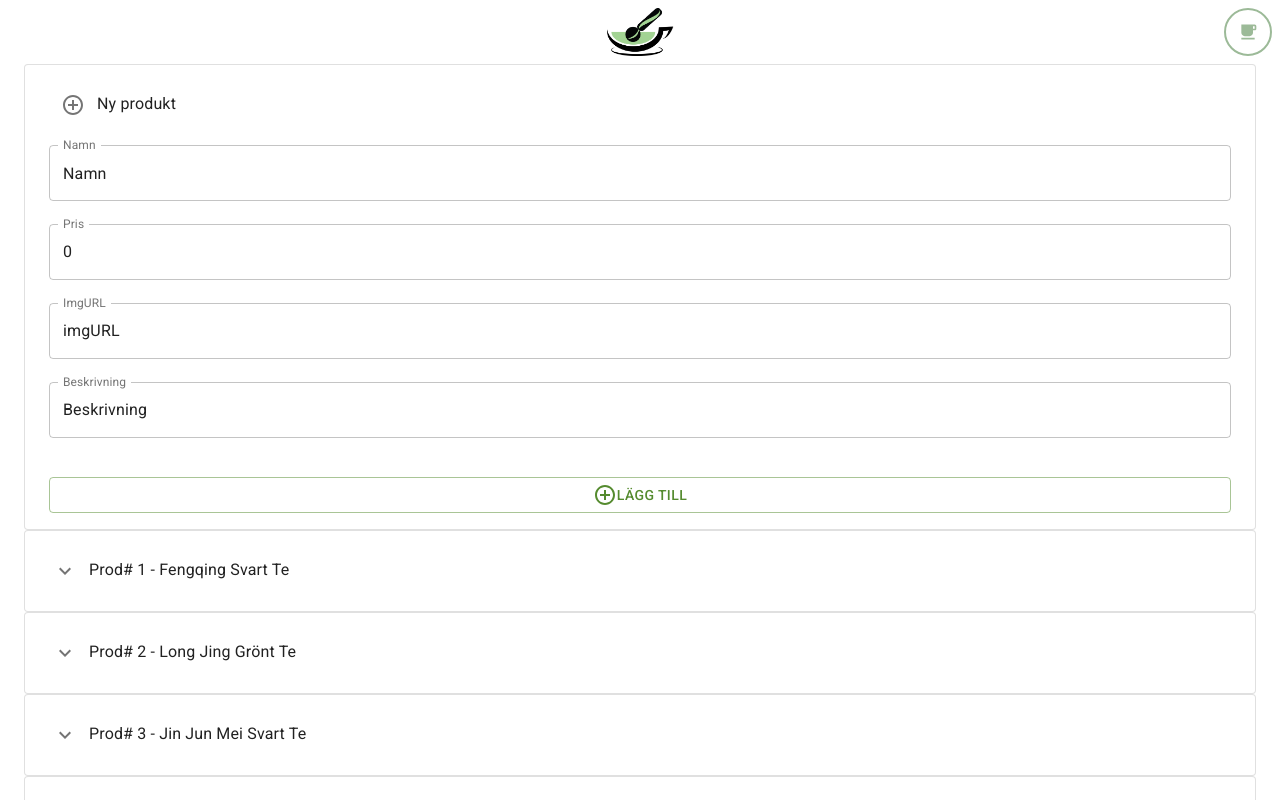
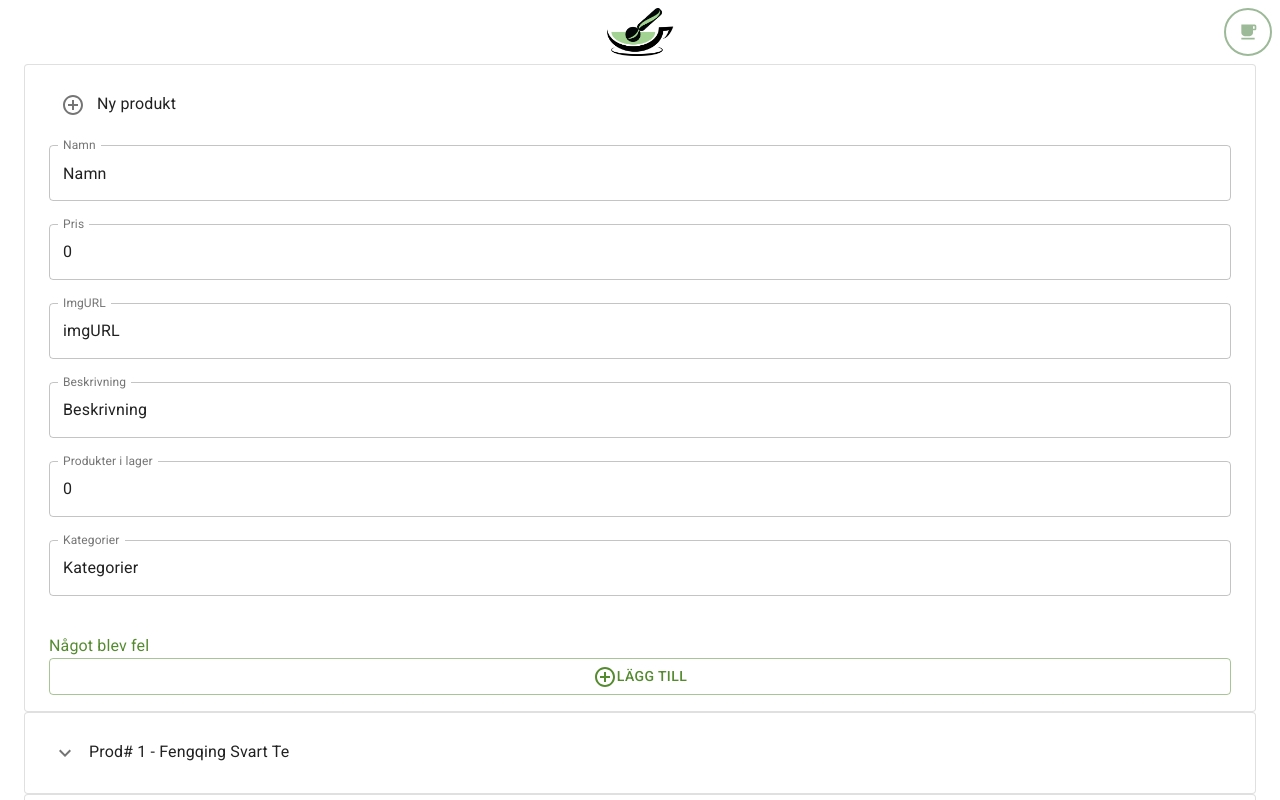
Before and after one commit to alexbryw/te-webshop-api, a React (Create React App) app in the folder client/: page /admin in a window 1280 px wide. Both pictures are taken after a click on the element "Ny produkt". Shown: the top 800 px of the page. Built offline with nearby package versions, Linux system fonts and the light colour scheme.

Commit message:
add number in stock and category in admin

```diff
--- a/client/src/components/ShoppingCart.tsx
+++ b/client/src/components/ShoppingCart.tsx
@@ -5,15 +5,16 @@ import DeleteRoundedIcon from '@material-ui/icons/DeleteForeverRounded'
 import AddIcon from '@material-ui/icons/Add'
 import RemoveIcon from '@material-ui/icons/Remove'
 import { Link as RouterLink} from 'react-router-dom'
+import { CartItem } from '../typings'
 
 export default function ShoppingCart() {
     return (
         <CartContext.Consumer>
-            {(cartState) => (
+            {(cartState: any) => (
                 <div>
                     <List>
                         {cartState.cartList?.length > 0 ?
-                            cartState.cartList.map(cartItem =>
+                            cartState.cartList.map((cartItem: CartItem) =>
                                 <div key={cartItem.id}>
                                     <ListItem >
                                         <Hidden only="xs">
--- a/client/src/components/admin/EditItem.tsx
+++ b/client/src/components/admin/EditItem.tsx
@@ -23,7 +23,10 @@ interface State {
     name: string,
     price: number,
     imgURL: string,
-    description: string
+    description: string,
+    nrInStock: number,
+    category: string
+
 }
 
 export default class EditItem extends React.Component<Props, State> {
@@ -35,7 +38,9 @@ export default class EditItem extends React.Component<Props, State> {
             name: props.itemData.name,
             price: props.itemData.price,
             imgURL: props.itemData.imgURL,
-            description: props.itemData.description
+            description: props.itemData.description,
+            nrInStock: props.itemData.nrInStock,
+            category: props.itemData.category
         }
     }
 
@@ -45,6 +50,8 @@ export default class EditItem extends React.Component<Props, State> {
     handlePriceInput = (event: { target: { value: any } }) => this.setState({price:event.target.value})
     handleimgURLChange = (event: { target: { value: any } }) => this.setState({imgURL:event.target.value})
     handleDescriptionInput = (event: { target: { value: any } }) => this.setState({description:event.target.value})
+    handleNrInStockInput = (event: { target: { value: any } }) => this.setState({nrInStock:event.target.value})
+    handleCategoryInput = (event: { target: { value: any } }) => this.setState({category:event.target.value})
 
     //Disables the button if there is no content or the number value is NaN
     checkInput(){
@@ -53,7 +60,9 @@ export default class EditItem extends React.Component<Props, State> {
             this.state.name === "" ||
             isNaN(this.state.price) ||
             this.state.imgURL === "" ||
-            this.state.description === ""
+            this.state.description === "" ||
+            isNaN(this.state.nrInStock) ||
+            this.state.category === ""
         ){
             userMassage = "Kan inte skicka"
         } else {
@@ -69,11 +78,13 @@ export default class EditItem extends React.Component<Props, State> {
             this.state.name === "" ||
             isNaN(this.state.price) ||
             this.state.imgURL === "" ||
-            this.state.description === ""
+            this.state.description === "" ||
+            isNaN(this.state.nrInStock) ||
+            this.state.category === ""
         ){
             this.setState({isSentMessage:"Uppdaterade inte"})
         } else {
-            this.setState({isSentMessage:"Uppdaterad"})
+            this.setState({isSentMessage:"Uppdaterad ✅"})
         }
         return userMassage
     }
@@ -84,7 +95,9 @@ export default class EditItem extends React.Component<Props, State> {
             name: this.state.name,
             price: this.state.price,
             imgURL: this.state.imgURL,
-            description: this.state.description
+            description: this.state.description,
+            nrInStock: this.state.nrInStock,
+            category: this.state.category
         }
         let userMassage = this.checkInput()
         return(
@@ -147,6 +160,29 @@ export default class EditItem extends React.Component<Props, State> {
                                 error={this.state.description === ""}
                                 helperText={this.state.description === "" ? 'Tomt fält' : ' '}
                             />
+                            <TextField
+                                fullWidth
+                                name="nrInStock"
+                                label="Produkter i lager"
+                                variant="outlined"
+                                value={this.state.nrInStock}
+                                onChange={this.handleNrInStockInput}
+                                error = {isNaN(this.state.nrInStock)}
+                                helperText={isNaN(this.state.nrInStock)? 'Hur många finns det i lager? ******' : ' '}
+                            />
+                            <TextField
+                                fullWidth
+                                name="category"
+                                label="Kategori"
+                                variant="outlined"
+                                value={this.state.category}
+                                onChange={this.handleCategoryInput}
+                                multiline
+                                rowsMax="4"
+                                error={this.state.category === ""}
+                                helperText={this.state.category === "" ? 'Välj en kategori *****' : ' '}
+                            />
+
                         </form>
                     </FormControl>
                 }
--- a/client/src/components/admin/NewItem.tsx
+++ b/client/src/components/admin/NewItem.tsx
@@ -4,8 +4,6 @@ import Typography from '@material-ui/core/Typography'
 import TextField from '@material-ui/core/TextField'
 import FormControl from '@material-ui/core/FormControl'
 import Button from '@material-ui/core/Button'
-
-
 
 interface Props{
     handleNew: any
@@ -18,7 +16,9 @@ interface State{
     name: string,
     price: number,
     imgURL: string,
-    description: string
+    description: string,
+    nrInStock: number,
+    category: string
 }
 
 export default class NewItem extends React.Component<Props, State> {
@@ -31,7 +31,9 @@ export default class NewItem extends React.Component<Props, State> {
             name: "Namn" ,
             price: 0 ,
             imgURL: "imgURL" ,
-            description: "Beskrivning"
+            description: "Beskrivning",
+            nrInStock: 0,
+            category: "Kategorier"
         }
     }
 
@@ -40,15 +42,20 @@ export default class NewItem extends React.Component<Props, State> {
     handlePriceInput = (event: { target: { value: any } }) => this.setState({price:event.target.value})
     handleimgURLChange = (event: { target: { value: any } }) => this.setState({imgURL:event.target.value})
     handleDescriptionInput = (event: { target: { value: any } }) => this.setState({description:event.target.value})
+    handleNrInStock = (event: {
+        target: { value: any } }) => this.setState({nrInStock:event.target.value})
+    handleCategory = (event: { target: { value: any } }) => this.setState({category:event.target.value})
 
-    //Let the user know if they added a item correctly or not
+    //Let the admin know if they added a item correctly or not
     checkInput(){
         let userMassage
         if(
             this.state.name === "" ||
             isNaN(this.state.price) ||
             this.state.imgURL === "" ||
-            this.state.description === ""
+            this.state.description === "" ||
+            isNaN(this.state.nrInStock) ||
+            this.state.category
         ){
             userMassage = "Något blev fel"
         } else {
@@ -68,7 +75,9 @@ export default class NewItem extends React.Component<Props, State> {
             name: this.state.name ,
             price: this.state.price ,
             imgURL: this.state.imgURL ,
-            description: this.state.description
+            description: this.state.description,
+            nrInStock: this.state.nrInStock,
+            category: this.state.category
         }
         let userMassage = this.checkInput()
 
@@ -119,6 +128,27 @@ export default class NewItem extends React.Component<Props, State> {
                         error={this.state.description === ""}
                         helperText={this.state.description === "" ? 'Tomt fält' : ' '}
                     />
+                    <TextField
+                        fullWidth
+                        name="nrInStock"
+                        type="number"
+                        label="Produkter i lager"
+                        variant="outlined"
+                        value={this.state.nrInStock}
+                        onChange={this.handleNrInStock}
+                        error={isNaN(this.state.nrInStock)}
+                        helperText={isNaN(this.state.nrInStock)? 'Hur många finns i lager?' : ' '}
+                    />
+                     <TextField
+                        fullWidth
+                        name="category"
+                        label="Kategorier"
+                        variant="outlined"
+                        value={this.state.category}
+                        onChange={this.handleCategory}
+                        error={this.state.category === ""}
+                        helperText={this.state.category === "" ? 'Skriv in en  Ka👏te👏go👏ri👏' : ' '}
+                    />
                         <div style={divSpace}/>
                     </form>
                 </FormControl>
--- a/client/src/components/items/itemListCore.ts
+++ b/client/src/components/items/itemListCore.ts
@@ -4,6 +4,8 @@ export interface Product {
     price: number,
     description: string
     imgURL: string
+    nrInStock: number;
+    category: string;
 }
 
 //core itemlist
@@ -13,72 +15,96 @@ export const itemsCore: Array<Product> = [
         name: "Fengqing Svart Te",
         price: 123,
         description: "Fengqing är ett Yunnan svart te med mycket len smak, utfört enligt sitt klassiska recept från 1938. De långa och ömtåliga, guldsvarta bladen är plockade och bearbetade för hand. Drycken har en söt och maltig smak utan kärvhet. Bryggs med fördel med 2.5g i 250ml 90°-gradigt vatten i 3-4 minuter. Säljs 50g/pkt.",
-        imgURL: "https://www.curioustea.com/wp-content/uploads/2018/02/China-Yunnan-Red-Dian-Hong-Feng-Qing-Ye-Sheng-Wild-Purple-Black-Tea-1.jpg"
+        imgURL: "https://www.curioustea.com/wp-content/uploads/2018/02/China-Yunnan-Red-Dian-Hong-Feng-Qing-Ye-Sheng-Wild-Purple-Black-Tea-1.jpg",
+        nrInStock: 0,
+        category: "Svart Te"
         },{
         id: 2,
         name: "Long Jing Grönt Te",
         price: 321,
         description: 'Kinas förmodligen mest kända gröna te, "Drak-källan”, eftertraktat sen innan Ming-dynastin. Lika lättdrucket som det är enkelt att brygga. Drycken har en svag rökelsearoma och har en  lätt rostad, nötig smak. Bryggs med fördel med 2.5g i 250ml 80°-gradigt vatten i 2-3 minuter. Säljs 50g/pkt.',
-        imgURL: "https://www.curioustea.com/wp-content/uploads/2017/12/Long-Jing-Dragon-Well-China-Green-Tea-1.jpg"
+        imgURL: "https://www.curioustea.com/wp-content/uploads/2017/12/Long-Jing-Dragon-Well-China-Green-Tea-1.jpg",
+        nrInStock: 0,
+        category: "Grön Te"
         },{
         id: 3,
         name: "Jin Jun Mei Svart Te",
         price: 231,
         description: "Ett svart te bestående utav de handplockade yttersta yngsta toppskotten. De handrullas och rostas därefter för att få fram den unika maltiga smaken och doften med toner av choklad. Bryggs med fördel med 1-2 tsk per 250 ml. 95°-gradigt vatten i 1-2 minuter. Säljs 50g/pkt.",
-        imgURL: "https://www.curioustea.com/wp-content/uploads/2018/03/China-Fujian-Wu-Yi-Shan-Jin-Jun-Mei-Golden-Beautiful-Eyebrow-Black-Tea-1.jpg"
+        imgURL: "https://www.curioustea.com/wp-content/uploads/2018/03/China-Fujian-Wu-Yi-Shan-Jin-Jun-Mei-Golden-Beautiful-Eyebrow-Black-Tea-1.jpg",
+        nrInStock: 0,
+        category: "Svart Te"
         },{
         id: 4,
         name: "Tie Guan Yin Oolong",
         price: 312,
         description: "De hårt rullade telöven har en härlig, blommig doft och uppfriskande smak. Smaken på den lätt guldiga drycken är lätt men viss eftersmak. Har toner av grönsaker, framförallt paprika. Bryggs med fördel med 2.5g per 250ml vatten. 90°-gradigt vatten i 3-4 minuter. Säljs 50g/pkt.",
-        imgURL: "https://www.curioustea.com/wp-content/uploads/2020/02/Taiwan-Chiayi-Country-Alishan-Tie-Guan-Yin-Iron-Goddess-of-Mercy-Oolong-1.jpg"
+        imgURL: "https://www.curioustea.com/wp-content/uploads/2020/02/Taiwan-Chiayi-Country-Alishan-Tie-Guan-Yin-Iron-Goddess-of-Mercy-Oolong-1.jpg",
+        nrInStock: 0,
+        category: "Gröm Te"
         },{
         id: 5,
         name: "An Ji Bai Cha Grön Te",
         price: 120,
         description: "Ji Bai Cha är ett kälkänt grönt te från häraden Anji I Zhejiang provinsen som enbart består utav väl utvalda knoppar. Även känd som ‘An Ji Vitt Te’ på grund utav utseendet på de plockade löven. Den klara drycken har en krispig och örtig smak med nötigt, växtliga samt umami toner.",
-        imgURL: "https://www.curioustea.com/wp-content/uploads/2019/09/China-Anji-Zhejiang-An-Ji-Bai-Cha-Green-Tea-1.jpg"
+        imgURL: "https://www.curioustea.com/wp-content/uploads/2019/09/China-Anji-Zhejiang-An-Ji-Bai-Cha-Green-Tea-1.jpg",
+        nrInStock: 0,
+        category: "Grön Te"
         },{
         id: 6,
         name: "Bi Luo Chun Grön Te",
         price: 201,
         description: "Bi Luo Chun är ett mjukt men smakrikt grönt te från Jiangsuprovinsen. De handplockade bladen består av fina små toppblad och ludna, ljusa bladskott. Teet har tydliga nöt- och frukttoner med naturlig sötma, med mindre gräsighet än andra kvalitetsteer. Bryggs med fördel med 2.5g per 250ml . 65-80°-gradigt vatten i 2-3 minuter. Säljs 50g/pkt.",
-        imgURL: "https://www.myteaparadise.co.uk/user/products/large/Green%20Jade%20Snail%20QQ.jpg"
+        imgURL: "https://www.myteaparadise.co.uk/user/products/large/Green%20Jade%20Snail%20QQ.jpg",
+        nrInStock: 0,
+        category: "Grön Te"
         },{
         id: 7,
         name: "Da Hong Pao Oolong",
         price: 322,
         description: "Da Hong Pao på kinesiska, stor röd klädnad, syftar på bladens form och färg. Detta Oolongte kommer från Wu Yi-bergen i Fujianprovinsen. Teét rostade toner, lite jordig med viss fruktighet. Bryggs med fördel med 2tsk per 250ml . 90-95ºC-gradigt vatten i 1 minut. Säljs 50g/pkt.",
-        imgURL: "https://images-na.ssl-images-amazon.com/images/I/81JJdrprnhL._SX385_.jpg"
+        imgURL: "https://images-na.ssl-images-amazon.com/images/I/81JJdrprnhL._SX385_.jpg",
+        nrInStock: 0,
+        category: "Svart Te"
         },{
         id: 8,
         name: "Lapsang Souchong",
         price: 233,
         description: "Även känt som Li Shan Xiao Zhong, ett black tea som rökts lätt över tall, vilken resulterar i en distinkt rökig arom. Smaken har en har en god balans mellan rökiga och kryddiga smaker. Medans eftersmaken har syrliga och rena toner  av metallisk och söt. Brewing guide: Bryggs med fördel med 2.5g per 250ml vatten. 90°-gradigt vatten i 3-4 minuter. Säljs 50g/pkt.",
-        imgURL: "https://www.tecentralen.se/media/catalog/product/cache/1/image/650x/0a5a1411d19ba4ec00c6bd9c5e78b8f9/t/a/tarry-lapsang-souchong.jpg"
+        imgURL: "https://www.tecentralen.se/media/catalog/product/cache/1/image/650x/0a5a1411d19ba4ec00c6bd9c5e78b8f9/t/a/tarry-lapsang-souchong.jpg",
+        nrInStock: 0,
+        category: "Grön Te"
         },{
         id: 9,
         name: "Fuding Silvernålarte",
         price: 222,
         description: "Silvernålarte  är döpt efter tebladens utseende. Ger en gul dryck med mjuk smak och har uppfriskande doft. Bladen torkas i solen direkt efter skörd, utan att genomgå någon ångning eller stekning. Detta fyller dem med naturliga antioxidanter. Bryggs med fördel med 2.5g per 250ml vatten. 90°-gradigt vatten i 4-5 minuter. Säljs 50g/pkt.",
-        imgURL: "https://www.oriarm.com/media/catalog/product/cache/52845ddd092ab2816f8d897a64e10207/_/2/_2_30_8.jpg"
+        imgURL: "https://www.oriarm.com/media/catalog/product/cache/52845ddd092ab2816f8d897a64e10207/_/2/_2_30_8.jpg",
+        nrInStock: 0,
+        category: "Vit Te"
         },{
         id: 10,
         name: "Bai Mu Dan Vit Te",
         price: 111,
         description: "Ett vitt te gjort på plockningar av ”två unglöv och en knopp”. Blandningen vid plockningen resulterar i en ljus dryck med söt och träig aroma. Smaken är mjuk men ändå fyllig, med örtiga inslag. Samt en eftersmak av trä, frukt och av honung. Bryggs med fördel med 2.5g per 250ml vatten. 80°-gradigt vatten i 3 minuter. Säljs 50g/pkt.",
-        imgURL: "https://cdn11.bigcommerce.com/s-htknf/images/stencil/1280x1280/products/1494/2445/W-WPF-9_WhitePeony__38777.1559505167.jpg"
+        imgURL: "https://cdn11.bigcommerce.com/s-htknf/images/stencil/1280x1280/products/1494/2445/W-WPF-9_WhitePeony__38777.1559505167.jpg",
+        nrInStock: 0,
+        category: "Vit Te"
         },{
         id: 11,
         name: "Pu Erh Te",
         price: 333,
         description: "Pu Erh lagras i flera år för att utveckla sin speciella smak, liksom man gör med ett gott årgångsvin. Teet blir svart till färgen och utvecklar en jordig och kraftig smak. Den har en lång eftersmak Ibland lagras pu’er i grottor insvept i bambu. Bryggs med fördel med 2.5g per 250ml vatten. 100°-gradigt vatten i 3 minuter. Säljs 50g/pkt.",
-        imgURL: "https://dhb3yazwboecu.cloudfront.net/1007/fotosProducto/tes/11001_PuErhOriginal_1000x1000_l.jpg"
+        imgURL: "https://dhb3yazwboecu.cloudfront.net/1007/fotosProducto/tes/11001_PuErhOriginal_1000x1000_l.jpg",
+        nrInStock: 0,
+        category: "Svart Te"
         },{
         id: 12,
         name: "Yunnan Månljuste",
         price: 101,
         description: "Doftar av peppar och rostat havre med viss rökighet. En mycket dynamisk smak börjar kryddigt med toner av majs, men går sakta över till en lenare textur med lätt smak av rörsocker  Bryggs med fördel med 2.5g per 250ml vatten. 90°-gradigt vatten i 2 minuter. Säljs 50g/pkt.",
-        imgURL: "https://cdn.shopify.com/s/files/1/1420/4130/products/moonlight-white_2048x.jpg?v=1578767570"
+        imgURL: "https://cdn.shopify.com/s/files/1/1420/4130/products/moonlight-white_2048x.jpg?v=1578767570",
+        nrInStock: 0,
+        category: "Vit Te"
     }
 ]
--- a/client/src/contexts/cartContext.tsx
+++ b/client/src/contexts/cartContext.tsx
@@ -6,9 +6,9 @@ import { CartItem } from '../typings'
 import { items } from '../ItemList'
 
 export const CartContext = createContext<State>({
-    cartList: [{ id: 1, nrItems: 1, product: { name: "placeholder", id: 0, price: 0, description: "", imgURL: "" } }],
+    cartList: [],
     cartTotalPrice: 0,
-    savedCheckoutCartList: [{ id: 1, nrItems: 1, product: { name: "placeholder", id: 0, price: 0, description: "", imgURL: "" } }],
+    savedCheckoutCartList: [],
     savedCartTotalPrice: 0,
 
     showCart: false,
```
Also changed, not shown: client/src/components/AddedToCart.tsx (+4 -3 lines), client/src/components/admin/Admin.tsx (+13 -4 lines), client/src/components/admin/NewItemToggle.tsx (line endings or trailing spaces).
